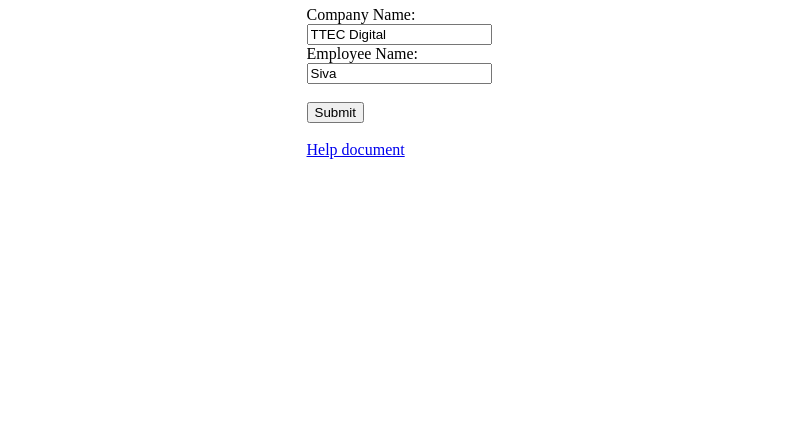
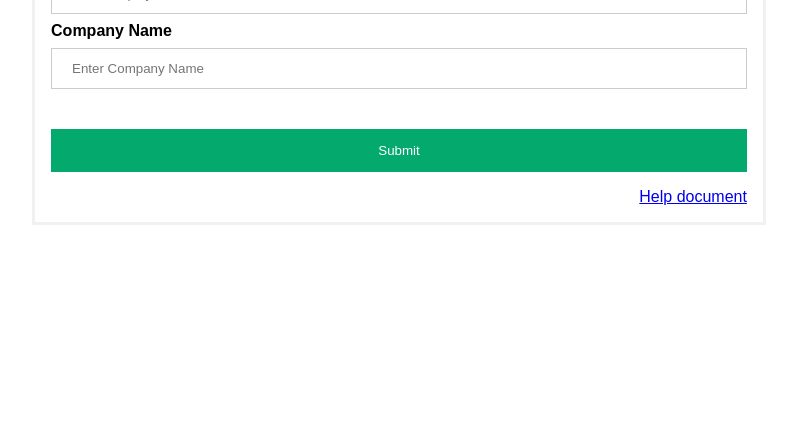
Before and after one commit to SivaChinchalapu/SampleWebsite, a website: page src/index.html in a window 1280 px wide. Shown: the part 357-800 px from the top of the page, without its empty margins (241-1038 px from the left). Drawn offline with Linux system fonts and the light colour scheme.

Commit message:
Made UI changes, uploaded the latest help document

```diff
--- a/src/index.html
+++ b/src/index.html
@@ -12,18 +12,19 @@
 </head>
 
 <body>
-  <div>
-    <form>
-      <h1>Sign up</h1>
-      <label>Company Name:</label><br>
-      <input type="text" id="cName" value="TTEC Digital"><br>
-      <label>Employee Name:</label><br>
-      <input type="text" id="eName" value="Siva"><br><br>
-      <input type="submit" value="Submit"><br><br>
-      <a href="./documents/HelpDocument.pdf"
-        rel="noopener noreferrer" target="_blank">Help document</a>
-    </form>
-  </div>
+  <form>
+    <div class="container">
+      <h2>Sign up</h2>
+      <label for="ename"><b>Employee Name</b></label>
+      <input type="text" placeholder="Enter Employee Name" name="ename">
+      <label for="cname"><b>Company Name</b></label>
+      <input type="text" placeholder="Enter Company Name" name="cname">
+    </div>
+    <div class="container">
+      <button type="submit">Submit</button>
+      <span class="hdoc"><a href="./documents/HelpDocument.pdf" rel="noopener noreferrer" target="_blank">Help document</a></span>
+    </div>
+  </form>
 </body>
 
 </html>
--- a/src/styles.css
+++ b/src/styles.css
@@ -10,9 +10,50 @@
 body {
   display: table-cell;
   vertical-align: middle;
+  font-family: Arial, Helvetica, sans-serif;
 }
 
 form {
   display: table;
   margin: auto;
+  border: 3px solid #f1f1f1;
 }
+
+input[type=text] {
+  width: 100%;
+  padding: 12px 20px;
+  margin: 8px 0;
+  display: inline-block;
+  border: 1px solid #ccc;
+  box-sizing: border-box;
+}
+
+button {
+  background-color: #04AA6D;
+  color: white;
+  padding: 14px;
+  border: none;
+  cursor: pointer;
+  width: 100%;
+}
+
+button:hover {
+  opacity: 0.8;
+}
+
+.container {
+  padding: 16px;
+}
+
+span.hdoc {
+  float: right;
+  padding-top: 16px;
+  padding-bottom: 16px;
+}
+
+@media screen and (max-width: 300px) {
+  span.hdoc {
+     display: block;
+     float: none;
+  }
+}
```
Also changed, not shown: 1 other file.
